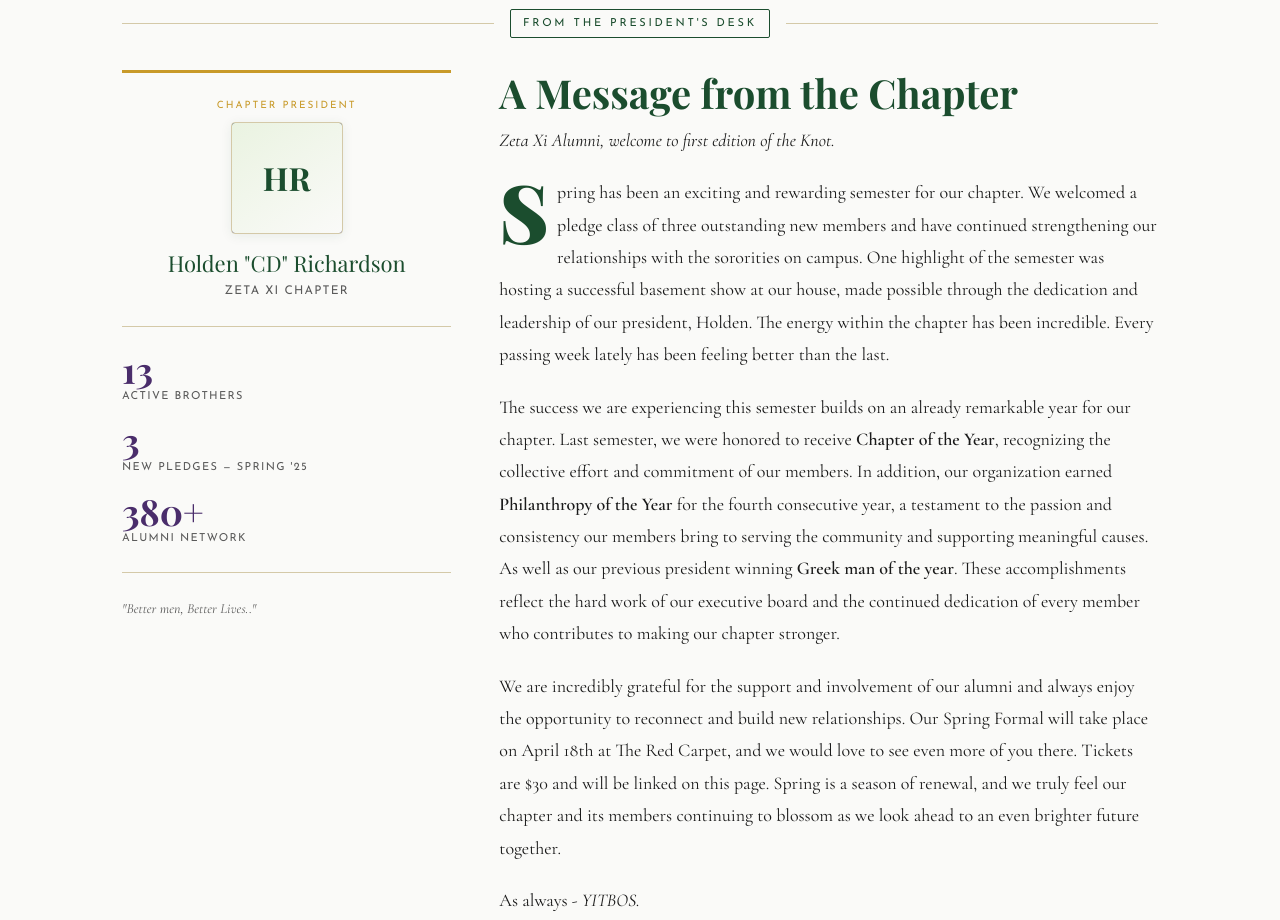
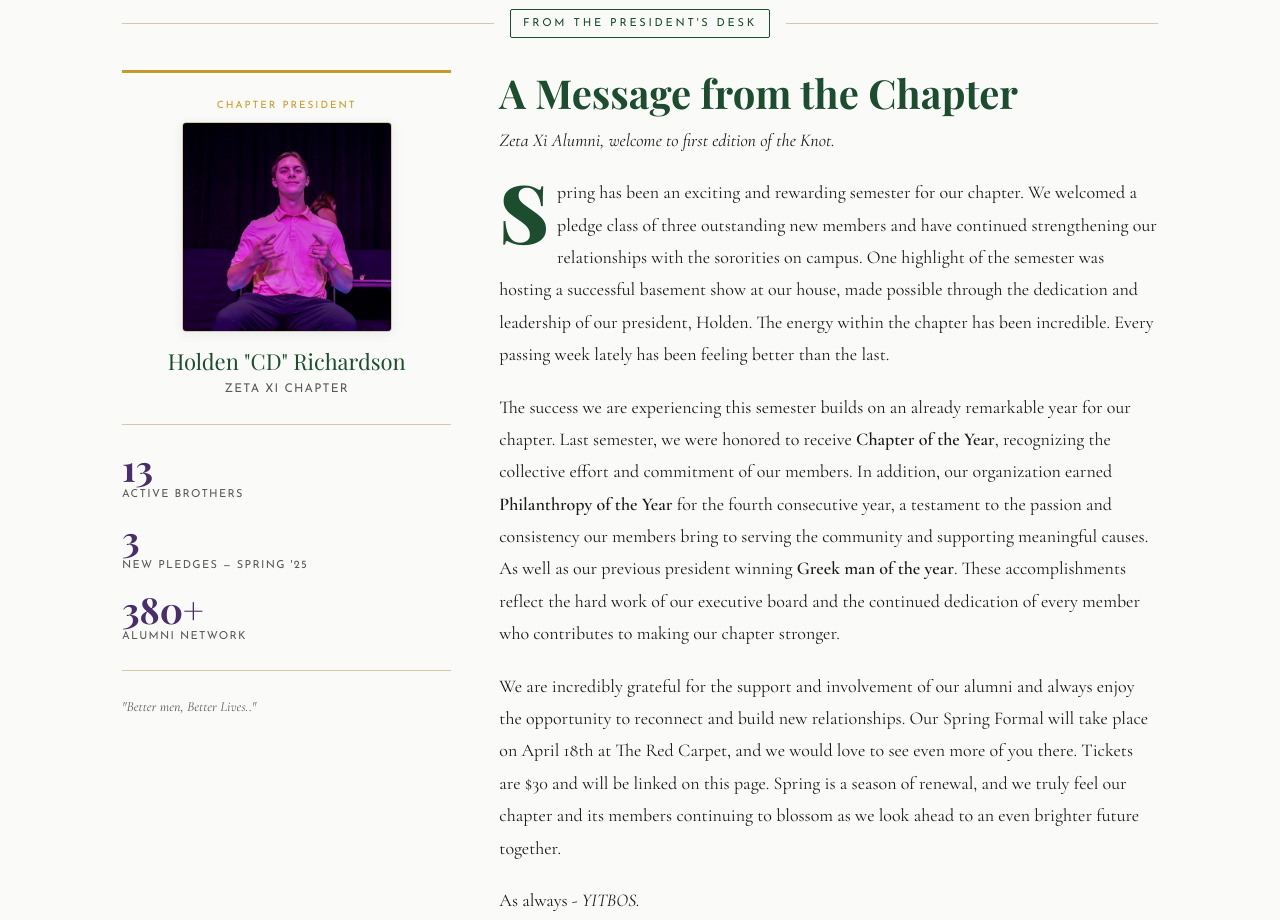
Before and after one commit to Jaymin100/Delta-News, a plain HTML site: page index.html in a window 1280 px wide. Shown: the part 920-1840 px from the top of the page. Drawn offline with nearby package versions, Linux system fonts and the light colour scheme.

Commit message:
holdie time

```diff
--- a/index.html
+++ b/index.html
@@ -250,8 +250,8 @@
 
   .president-photo-box {
     position: relative;
-    width: 112px;
-    height: 112px;
+    width: 210px;
+    height: 210px;
     border-radius: 4px;
     overflow: hidden;
     border: 1px solid var(--rule);
@@ -1131,8 +1131,7 @@
       <div class="intro-sidebar">
         <div class="sidebar-label">Chapter President</div>
         <div class="president-photo-box">
-          <img src="IMG_7418%20(1).JPG" alt="Holden Richardson, Chapter President" loading="lazy" onerror="this.style.display='none'; this.nextElementSibling.removeAttribute('hidden');">
-          <div class="president-photo-fallback" hidden aria-hidden="true">HR</div>
+          <img src="IMG_7418%20%281%29.JPG" alt="Holden Richardson, Chapter President" loading="lazy">
         </div>
         <div class="sidebar-name">Holden "CD" Richardson</div>
         <div class="sidebar-role">Zeta Xi Chapter</div>
```
